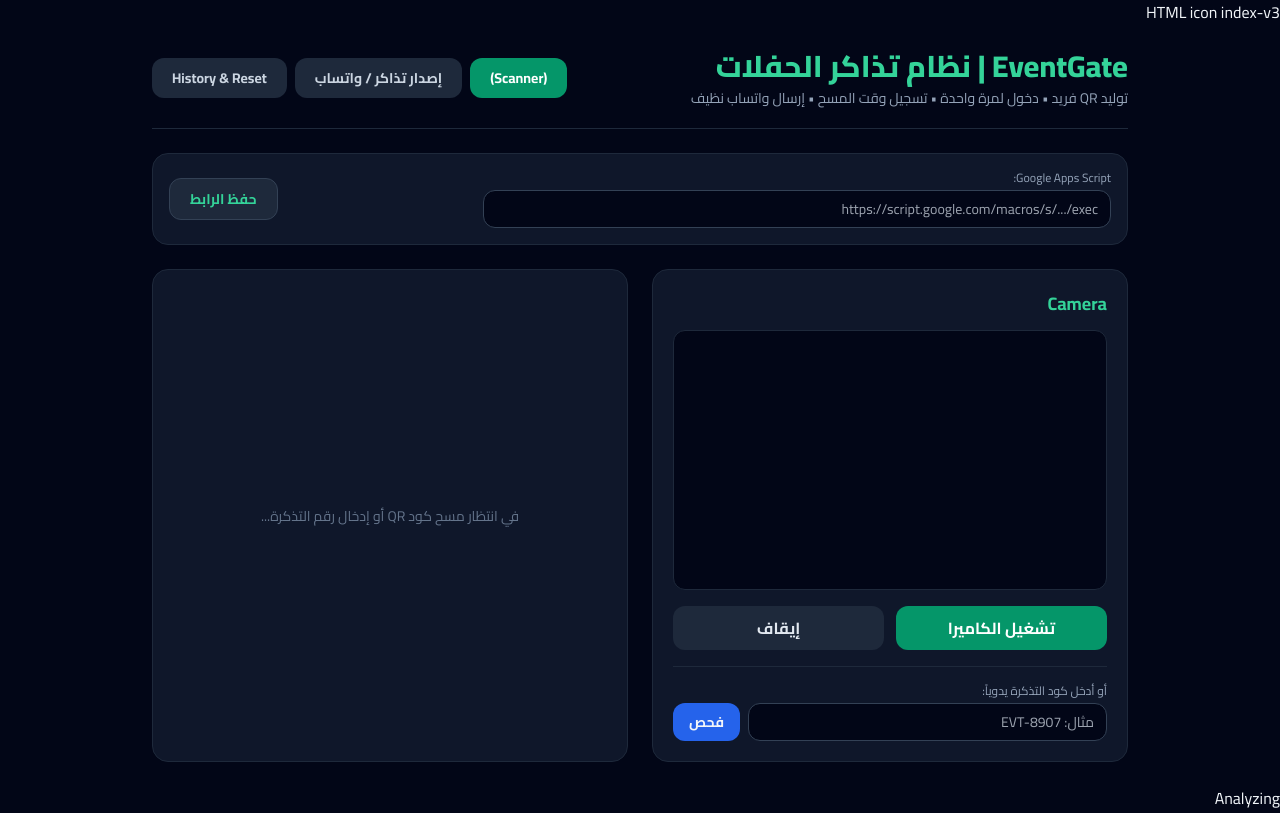
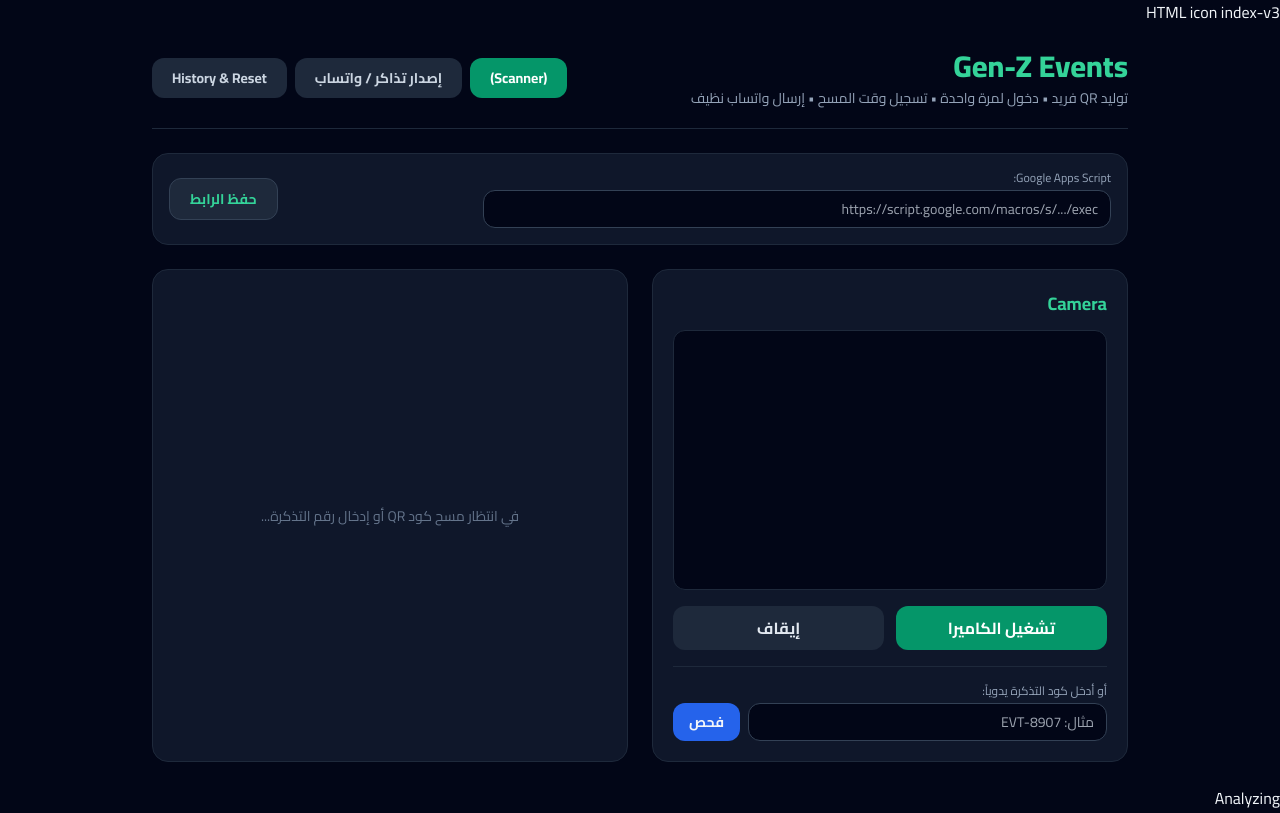
Before and after one commit to jomostaffa/gen-z-events, a plain HTML site: page index.html in a window 1280 px wide. Drawn offline with nearby package versions, Linux system fonts and the light colour scheme.

Commit message:
Update index.html

```diff
--- a/index.html
+++ b/index.html
@@ -22,7 +22,7 @@ index-v3
     <!-- Header -->
     <header class="flex flex-col lg:flex-row lg:items-center lg:justify-between gap-4 border-b border-slate-800 pb-5 mb-6">
       <div>
-        <h1 class="text-2xl md:text-3xl font-extrabold text-emerald-400">EventGate | نظام تذاكر الحفلات</h1>
+        <h1 class="text-2xl md:text-3xl font-extrabold text-emerald-400">Gen-Z Events</h1>
         <p class="text-slate-400 text-sm mt-1">توليد QR فريد • دخول لمرة واحدة • تسجيل وقت المسح • إرسال واتساب نظيف</p>
       </div>
       <div class="flex flex-nowrap items-center gap-2 shrink-0 overflow-x-auto">
```
